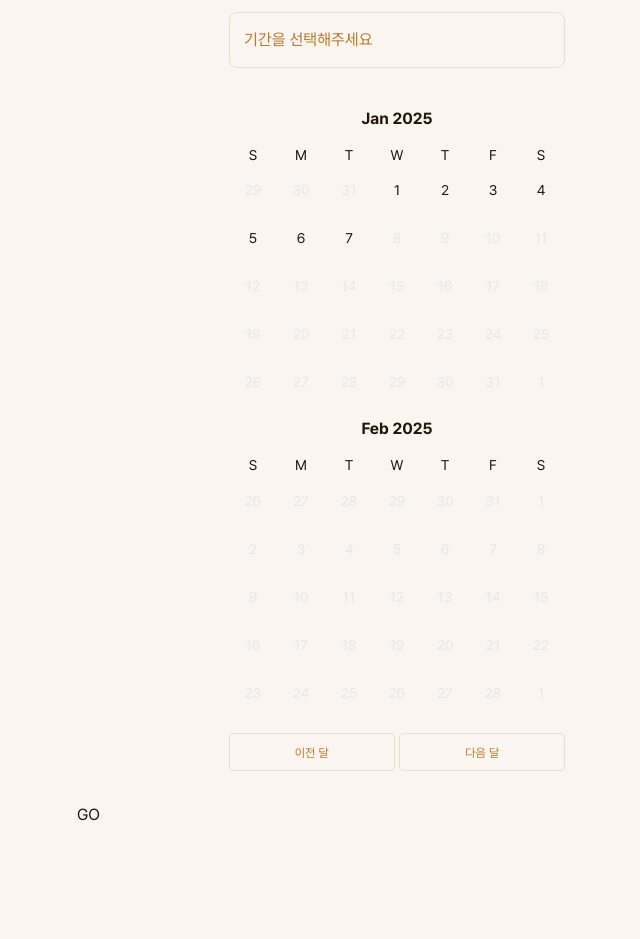
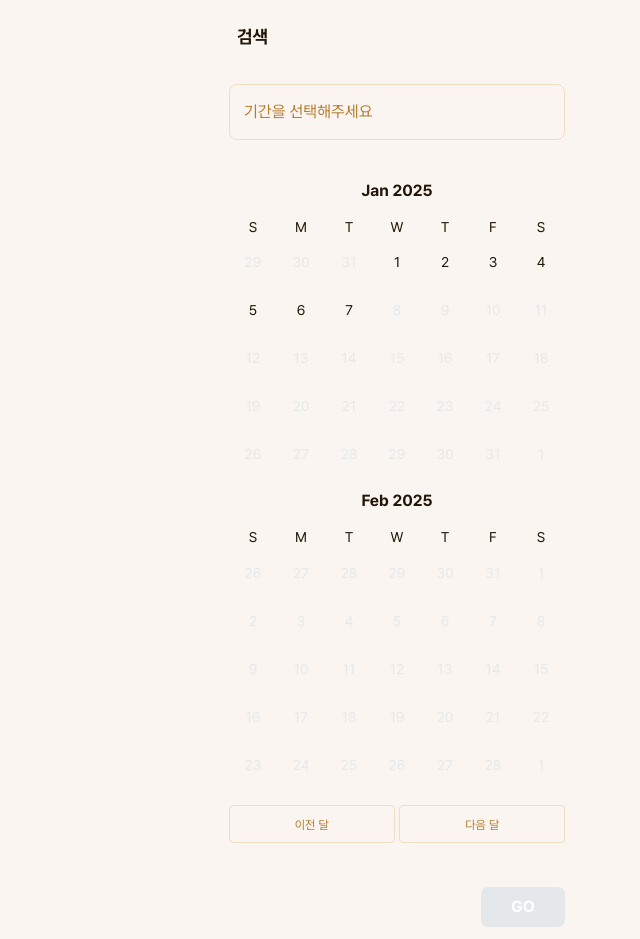
Before and after one commit to dec-project/haeyum-client, a React (Vite) app: page /search in a window 1280 px wide. Shown: the whole page, without its empty margins (243-883 px from the left). Before the commit the page ends 827 px from the top, so only its background shows below. Built offline with nearby package versions, Linux system fonts and the light colour scheme.

Commit message:
feat : 검색 페이지 스타일링

```diff
--- a/src/pages/search/index/components/Search.tsx
+++ b/src/pages/search/index/components/Search.tsx
@@ -1,7 +1,9 @@
 import { useState } from 'react';
 import { useNavigate } from 'react-router-dom';
-import Calendar from '../../../../common/components/calendar';
+import Calendar from '@/common/components/calendar';
 import { format } from 'date-fns';
+import styled from 'styled-components';
+import AppBar from '@/common/components/appbar';
 
 const Search = () => {
   const navigate = useNavigate();
@@ -21,13 +23,52 @@ const Search = () => {
   };
 
   return (
-    <div>
-      <Calendar startDate={startDate} endDate={endDate} setEndDate={setEndDate} setStartDate={setStartDate} />
-      <button onClick={handleSearch} disabled={!startDate || !endDate}>
-        GO
-      </button>
-    </div>
+    <Wrapper>
+      <AppBar text="검색" />
+      <Container>
+        <Calendar startDate={startDate} endDate={endDate} setEndDate={setEndDate} setStartDate={setStartDate} />
+        <ButtonBox>
+          <Button onClick={handleSearch} disabled={!startDate || !endDate}>
+            <span>GO</span>
+          </Button>
+        </ButtonBox>
+      </Container>
+    </Wrapper>
   );
 };
 
+const Wrapper = styled.div`
+  width: fit-content;
+  height: fit-content;
+  margin: 0 auto;
+`;
+
+const Container = styled.div`
+  padding-top: 72px;
+  width: fit-content;
+  margin: 0 auto;
+  display: flex;
+  flex-direction: column;
+  align-items: end;
+  & > button {
+    margin: 0 16px;
+  }
+`;
+
+const ButtonBox = styled.div`
+  padding: 12px 16px;
+`;
+
+const Button = styled.button`
+  width: 84px;
+  height: 40px;
+  border-radius: 7px;
+  cursor: ${({ disabled }) => (disabled ? 'not-allowed' : 'pointer')};
+  background-color: ${({ theme, disabled }) => (disabled ? theme.colors.gray : theme.themeColors.secondary)};
+  span {
+    color: ${({ theme, disabled }) => (disabled ? theme.colors.white : theme.colors.white)};
+    ${({ theme }) => theme.typography.body1.bold};
+  }
+`;
+
 export default Search;
```
